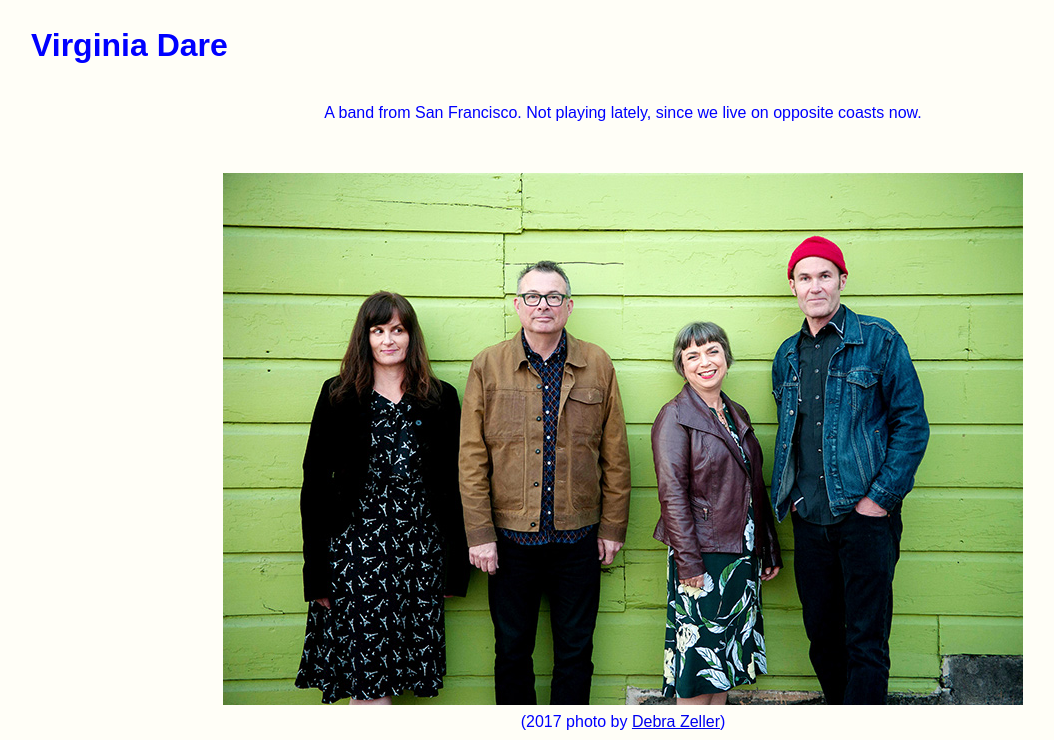
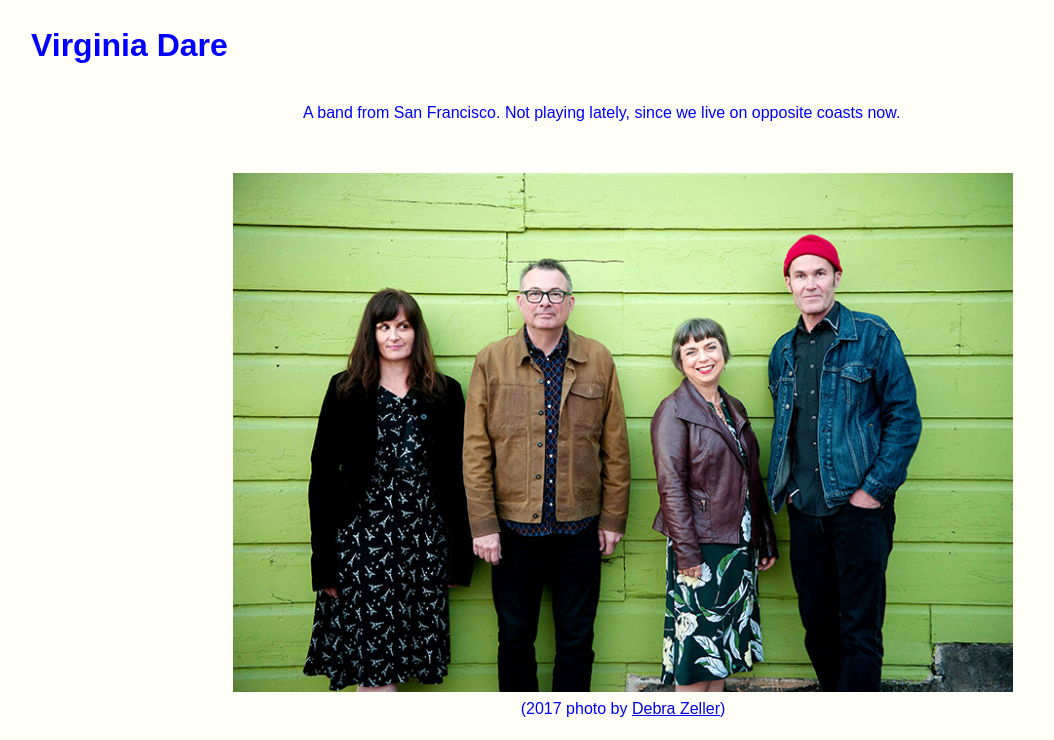
Before and after one commit to geedix/vdsf, a plain HTML site: page index.html in a window 1280 px wide. Shown: the top 740 px of the page, without its empty margins (17-1071 px from the left). Drawn offline with Linux system fonts and the light colour scheme; grey boxes are pictures that could not be loaded.

Commit message:
align left p

```diff
--- a/index.html
+++ b/index.html
@@ -11,7 +11,7 @@
 
 <body>
     <h1>Virginia Dare</h1>
-    <p>A band from San Francisco. Not playing lately, since we live on opposite coasts now.</p>
+    <p class="vdintro">A band from San Francisco. Not playing lately, since we live on opposite coasts now.</p>
     <div class="flex-container">
 
         <div class='flex-photo'>
--- a/vdsfstyle.css
+++ b/vdsfstyle.css
@@ -22,9 +22,8 @@ pre {
 img{
     width:100%;
     height:auto;
-    max-width:800px;
+    max-width:780px;
 }
-
 
 #insta {
     border: 1px solid red;
@@ -113,3 +112,6 @@ hr {
     width: 50%;
     max-width: 600px;
 }
+p.vdintro{
+    text-align: left;
+}
```
